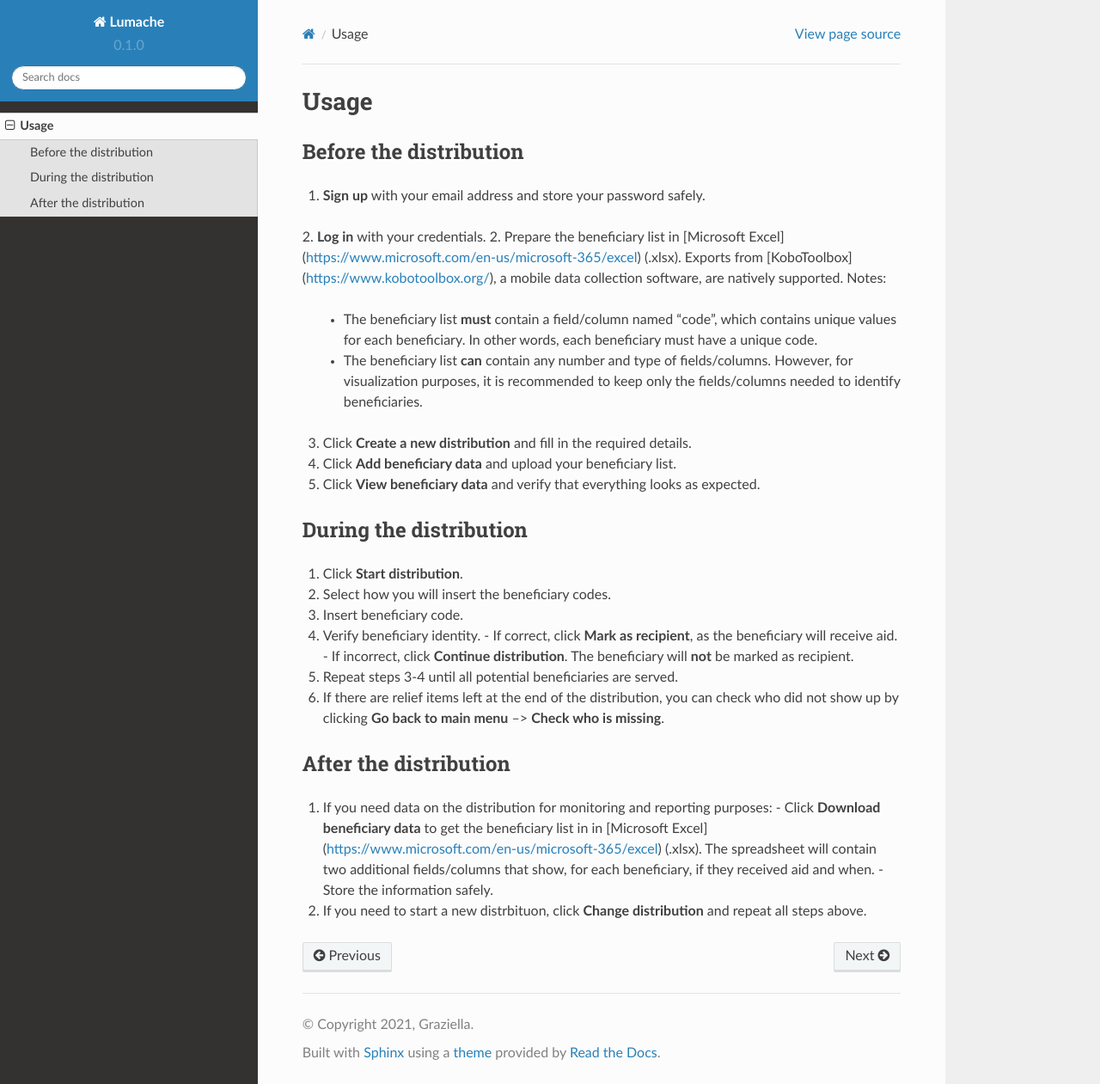
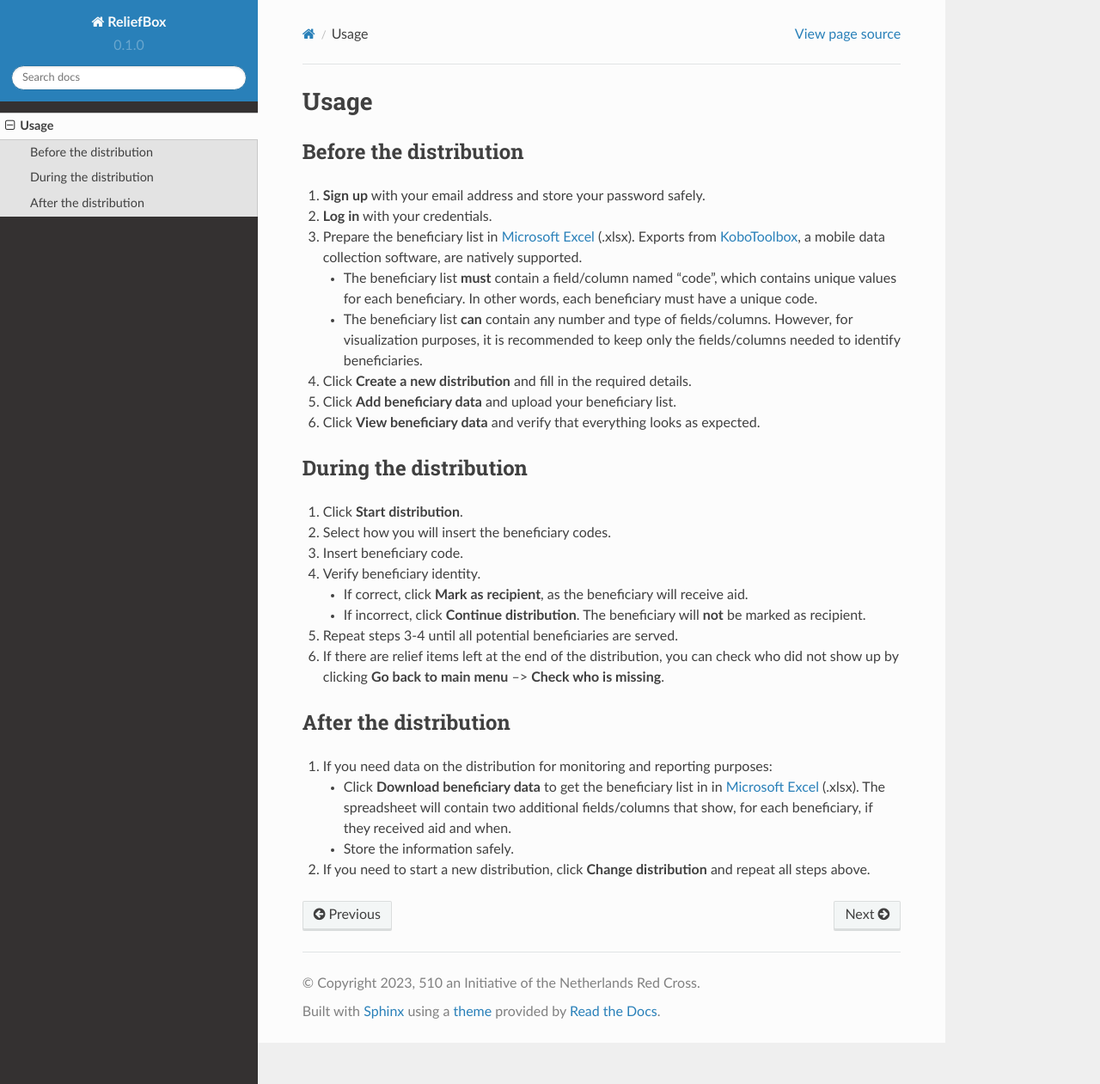
Before and after one commit to rodekruis/relief-app, a Sphinx documentation site: the page built from docs/source/usage.rst, in a window 1280 px wide and 1261 px high. Shown: the whole window at 86% size. Built offline with Sphinx 7.4.7 and the Read the Docs theme 2.0.0, drawn with Linux system fonts in a browser that asks for light colours.

Commit message:
fix markdown in docs

```diff
--- a/docs/source/conf.py
+++ b/docs/source/conf.py
@@ -2,9 +2,9 @@
 
 # -- Project information
 
-project = 'Lumache'
-copyright = '2021, Graziella'
-author = 'Graziella'
+project = 'ReliefBox'
+copyright = '2023, 510 an Initiative of the Netherlands Red Cross'
+author = '510 an Initiative of the Netherlands Red Cross'
 
 release = '0.1'
 version = '0.1.0'
--- a/docs/source/installation.rst
+++ b/docs/source/installation.rst
@@ -1,4 +1,4 @@
 Installation
 ===
 
-To be prepared, for now see [the readme on github](https://github.com/rodekruis/relief-app).
+To be prepared, for now see `the readme on github <https://github.com/rodekruis/relief-app>`_.
--- a/docs/source/usage.rst
+++ b/docs/source/usage.rst
@@ -4,31 +4,48 @@ Usage
 Before the distribution
 ----------------
 
-1. **Sign up** with your email address and store your password safely.
-2. **Log in** with your credentials.
-2. Prepare the beneficiary list in [Microsoft Excel](https://www.microsoft.com/en-us/microsoft-365/excel) (.xlsx). Exports from [KoboToolbox](https://www.kobotoolbox.org/), a mobile data collection software, are natively supported. Notes:
-   - The beneficiary list **must** contain a field/column named "code", which contains unique values for each beneficiary. In other words, each beneficiary must have a unique code.
-   - The beneficiary list **can** contain any number and type of fields/columns. However, for visualization purposes, it is recommended to keep only the fields/columns needed to identify beneficiaries.
-3. Click **Create a new distribution** and fill in the required details.
-4. Click **Add beneficiary data** and upload your beneficiary list.
-5. Click **View beneficiary data** and verify that everything looks as expected.
+#. **Sign up** with your email address and store your password safely.
+
+#. **Log in** with your credentials.
+
+#. Prepare the beneficiary list in `Microsoft Excel <https://www.microsoft.com/en-us/microsoft-365/excel>`_ (.xlsx). Exports from `KoboToolbox <https://www.kobotoolbox.org/>`_, a mobile data collection software, are natively supported.
+
+   * The beneficiary list **must** contain a field/column named "code", which contains unique values for each beneficiary. In other words, each beneficiary must have a unique code.
+
+   * The beneficiary list **can** contain any number and type of fields/columns. However, for visualization purposes, it is recommended to keep only the fields/columns needed to identify beneficiaries.
+
+#. Click **Create a new distribution** and fill in the required details.
+
+#. Click **Add beneficiary data** and upload your beneficiary list.
+
+#. Click **View beneficiary data** and verify that everything looks as expected.
 
 During the distribution
 ----------------
 
-1. Click **Start distribution**.
-2. Select how you will insert the beneficiary codes.
-3. Insert beneficiary code.
-4. Verify beneficiary identity.
-   - If correct, click **Mark as recipient**, as the beneficiary will receive aid.
-   - If incorrect, click **Continue distribution**. The beneficiary will **not** be marked as recipient.
-5. Repeat steps 3-4 until all potential beneficiaries are served.
-6. If there are relief items left at the end of the distribution, you can check who did not show up by clicking **Go back to main menu** --> **Check who is missing**.
+#. Click **Start distribution**.
+
+#. Select how you will insert the beneficiary codes.
+
+#. Insert beneficiary code.
+
+#. Verify beneficiary identity.
+
+   * If correct, click **Mark as recipient**, as the beneficiary will receive aid.
+
+   * If incorrect, click **Continue distribution**. The beneficiary will **not** be marked as recipient.
+
+#. Repeat steps 3-4 until all potential beneficiaries are served.
+
+#. If there are relief items left at the end of the distribution, you can check who did not show up by clicking **Go back to main menu** --> **Check who is missing**.
 
 After the distribution
 ----------------
 
-1. If you need data on the distribution for monitoring and reporting purposes:
-   - Click **Download beneficiary data** to get the beneficiary list in in [Microsoft Excel](https://www.microsoft.com/en-us/microsoft-365/excel) (.xlsx). The spreadsheet will contain two additional fields/columns that show, for each beneficiary, if they received aid and when.
-   - Store the information safely.
-2. If you need to start a new distrbituon, click **Change distribution** and repeat all steps above.
+#. If you need data on the distribution for monitoring and reporting purposes:
+
+   * Click **Download beneficiary data** to get the beneficiary list in in `Microsoft Excel <https://www.microsoft.com/en-us/microsoft-365/excel>`_ (.xlsx). The spreadsheet will contain two additional fields/columns that show, for each beneficiary, if they received aid and when.
+
+   * Store the information safely.
+
+#. If you need to start a new distribution, click **Change distribution** and repeat all steps above.
```
Also changed, not shown: docs/source/index.rst (+9 -9 lines).
